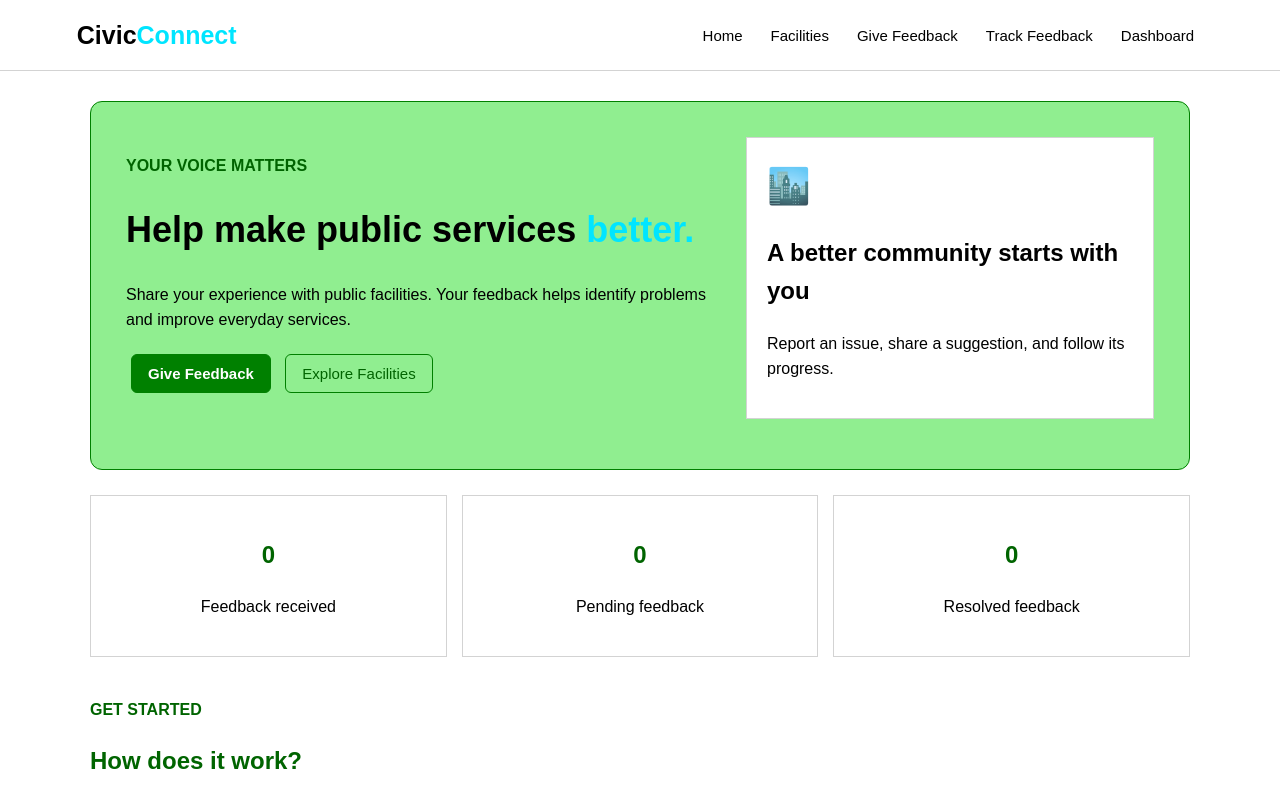
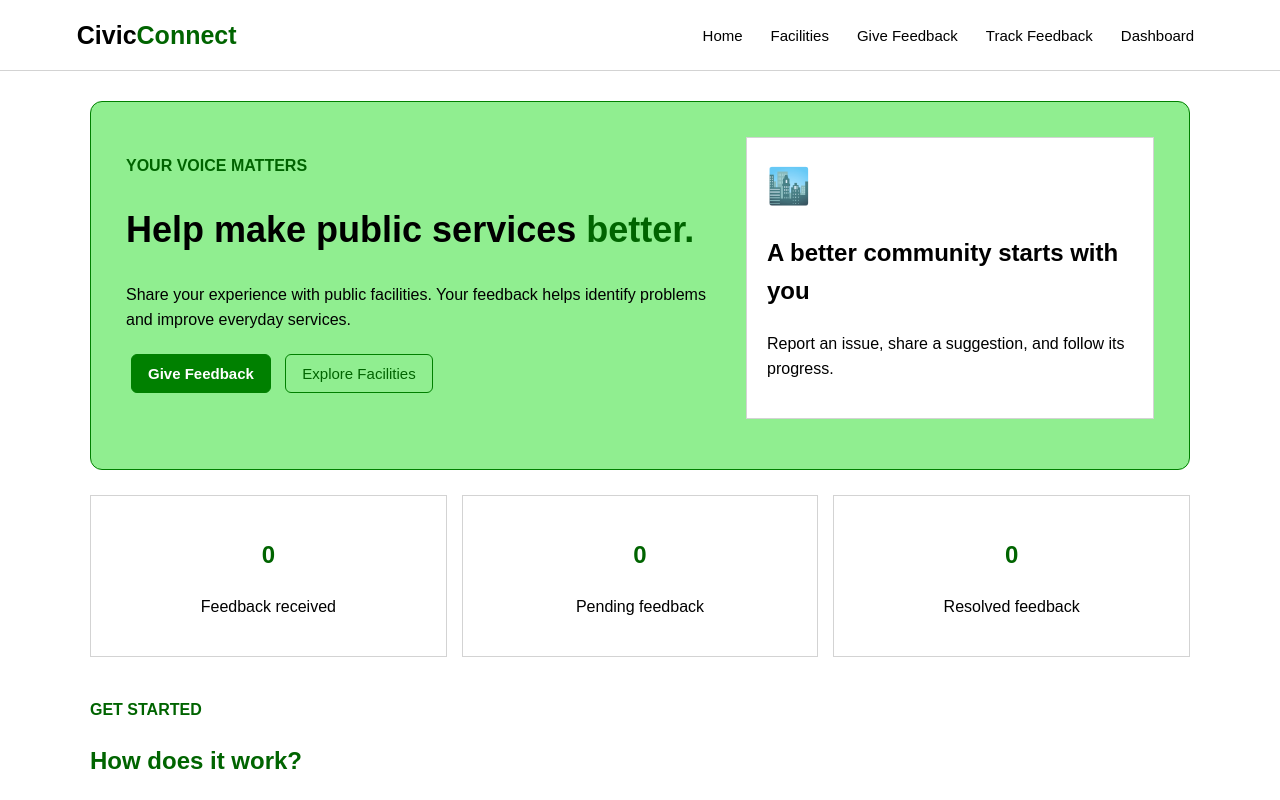
Before and after one commit to sarafatali03a-design/Civivc_connect_, a plain HTML site: page index.html in a window 1280 px wide. Shown: the top 800 px of the page. Drawn offline with Linux system fonts and the light colour scheme.

Commit message:
Update style.css

```diff
--- a/style.css
+++ b/style.css
@@ -34,7 +34,7 @@ header, footer {
 }
 
 .logo span, .hero h1 span {
-    color: #00e5ff;
+    color: darkgreen;
 }
 
 nav button, footer button {
```
